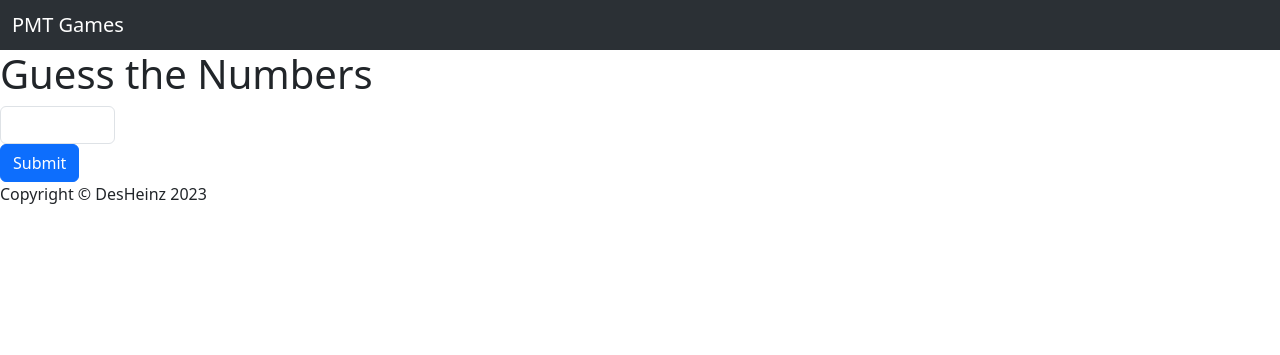
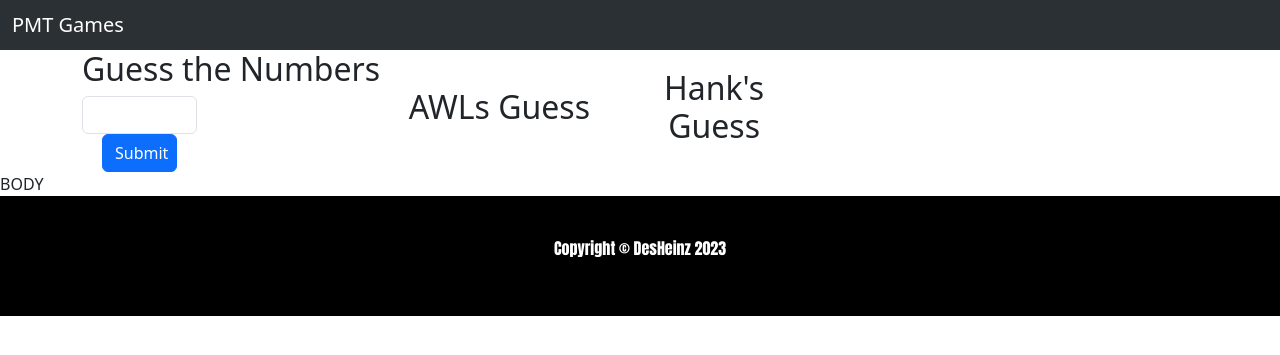
Before and after one commit to 2cheinz/pmt_lottery, a Flask app: page / in a window 1280 px wide. Shown: the top 355 px of the page. Run offline with Flask 2, Linux system fonts and the light colour scheme.

Commit message:
save point for css

```diff
--- /dev/null
+++ b/styles.css
@@ -0,0 +1,125 @@
+/*
+* {
+  border: 1px solid red;
+}
+*/
+
+body {
+    margin: auto;
+  }
+
+  .main {
+    background-color: black;
+    color: #8badcb;
+    font-family: Bebas Neue, Impact, -apple-system, Segoe UI, Arial, sans-serif;
+    padding-bottom: 100px;
+
+  }
+
+  .nav {
+    color: #8badcb;
+    display: flex;
+    justify-content: space-between;
+    align-items: center;
+    margin: 0 50px;
+    padding: 10px 50px;
+  }
+
+  .nav-logo {
+    margin: 0 50px;
+  }
+
+  .nav-links {
+    display: flex;
+    gap: 20px;
+    list-style: none;
+  }
+
+  .hero {
+    display: flex;
+    justify-content: space-between;
+    align-items: center;
+    margin: 10px 50px;
+    padding: 100px;
+    color: white;
+  }
+
+  .hero-content {
+    display: flex;
+    flex-direction: column;
+    justify-content: center;
+    align-items: flex-start;
+    gap: 10px;
+    /* Come back to this at some point and figure out how to do the spacing between the header, text, and button. */
+  }
+
+  button {
+    background-color: #FF8200;
+    color: white;
+    border-style: none;
+    border-radius: 5px;
+    width: 75px;
+    padding: 5px;
+  }
+
+  img {
+    border-radius: 10px;
+  }
+
+  .middle {
+    font-family: Bebas Neue, Impact, -apple-system, Segoe UI, Arial, sans-serif;
+    padding: 50px 100px 150px 100px;
+    background-color: #8badcb;
+  }
+
+  .container {
+    display: flex;
+    gap: 20px;
+  }
+
+  .title {
+    font-size: 36px;
+    font-weight: bolder;
+    color: #1F2937;
+    display: flex;
+    justify-content: center;
+    margin: 0 48px;
+    padding: 25px;
+  }
+
+  .info {
+    display: flex;
+    justify-content: center;
+    align-items: center;
+    flex-wrap: wrap;
+    gap: 10px;
+  }
+  .text {
+    color:black;
+    text-align: center;
+    font-size: 12px;
+  }
+
+
+  .image2 {
+    height: 200px;
+    width: 200px;
+  }
+
+  .sources {
+    background-color: white;
+    color: #8badcb;
+    display: flex;
+    justify-content: center;
+    gap: 20px;
+  }
+
+  .footer {
+    background-color: black;
+    font-family: Bebas Neue, Impact, -apple-system, Segoe UI, Arial, sans-serif;
+    color: white;
+    display: flex;
+    justify-content: center;
+    align-items: center;
+    padding: 40px;
+  }
--- a/templates/index.html
+++ b/templates/index.html
@@ -6,7 +6,7 @@
     <meta name="viewport" content="width=device-width, initial-scale=1">
     <link href="https://cdn.jsdelivr.net/npm/bootstrap@5.3.0-alpha1/dist/css/bootstrap.min.css" rel="stylesheet" integrity="sha384-GLhlTQ8iRABdZLl6O3oVMWSktQOp6b7In1Zl3/Jr59b6EGGoI1aFkw7cmDA6j6gD" crossorigin="anonymous">
     <title>Lottery Ball Machine</title>
-    <!-- <link rel="stylesheet" href="styles.css"> -->
+    <link rel="stylesheet" href="styles.css">
 </head>
 <body>
     <!-- Navbar content -->
@@ -16,9 +16,10 @@
         </div>
     </nav>
     <!-- End of Navbar content -->
-    <div class="hero">
-        <div class="form-group">
-            <h1>Guess the Numbers</h1>
+    <div class="container text-center">
+        <div class="row align-items-center">
+            <div class="col-auto">
+                <h2>Guess the Numbers</h2>
                 <form class="row gy-2 gx-3 align-items-center" method="POST" action="/">
                     <div class="col-auto">
                     <label class="visually-hidden" for="guess">Enter your guess:</label>
@@ -27,7 +28,15 @@
                     </div>
                 </form>
             </div>
+            <div class="col">
+                <h2>AWLs Guess</h2>
             </div>
+            <div class="col">
+                <h2>Hank's Guess</h2>
+            </div>
+        </div>
+    </div>
+    <div>BODY</div>
 
     <div class="footer">
         <p>Copyright &#169; DesHeinz 2023
```
Lines whose indentation alone changed are shown as unchanged.
